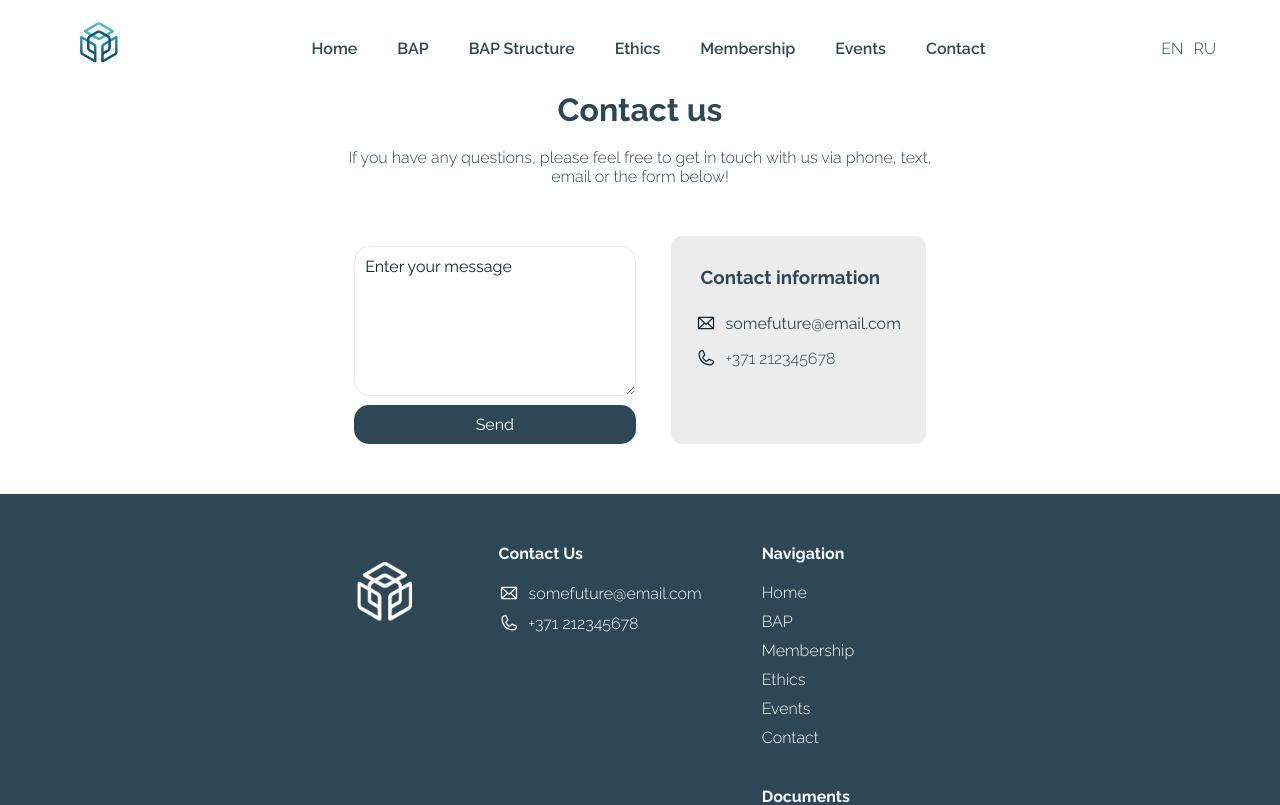
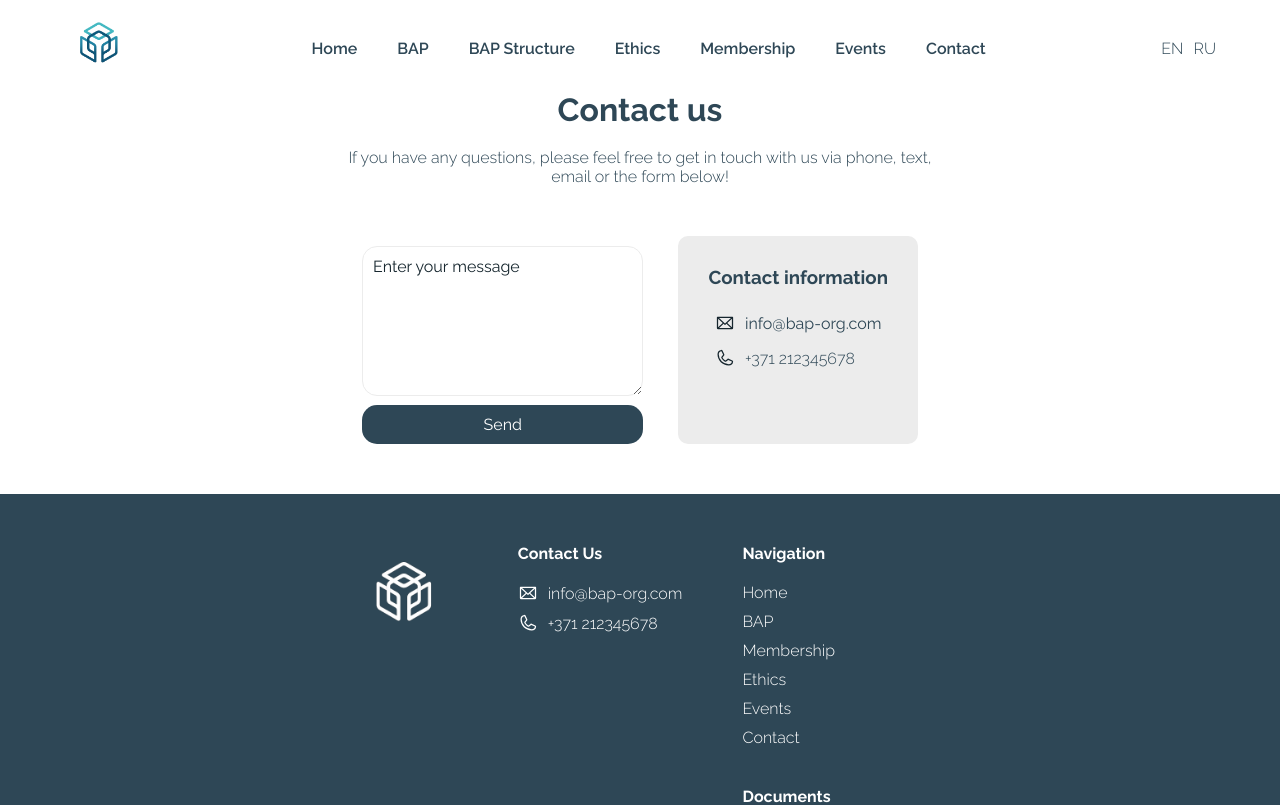
Before and after one commit to orngsoftware/bap-website, a Next.js app: page /en/contact in a window 1280 px wide. Shown: the top 805 px of the page. Built offline with nearby package versions, Linux system fonts and the light colour scheme.

Commit message:
Update email

```diff
--- a/src/app/[locale]/contact/page.tsx
+++ b/src/app/[locale]/contact/page.tsx
@@ -30,10 +30,10 @@ export default function Contact() {
                 <div className="diff-color-bg" style={{padding: 25, gap: 20}}>
                    <h3 style={{alignSelf: "flex-start"}}>{t('heading1')}</h3>
                    <div className="col" style={{gap: 15}}>
-                        <Link href="mailto:somefuture@email.com" style={{fontWeight: "normal"}}>
+                        <Link href="mailto:info@bap-org.com" style={{fontWeight: "normal"}}>
                             <div className="icon-row">
                                 <svg xmlns="http://www.w3.org/2000/svg" width="20" height="20" fill="var(--almost-black-color)" viewBox="0 0 256 256"><path d="M224,48H32a8,8,0,0,0-8,8V192a16,16,0,0,0,16,16H216a16,16,0,0,0,16-16V56A8,8,0,0,0,224,48Zm-96,85.15L52.57,64H203.43ZM98.71,128,40,181.81V74.19Zm11.84,10.85,12,11.05a8,8,0,0,0,10.82,0l12-11.05,58,53.15H52.57ZM157.29,128,216,74.18V181.82Z"></path></svg>
-                                <p>somefuture@email.com</p>
+                                <p>info@bap-org.com</p>
                             </div>
                         </Link>
                         <div className="icon-row">
--- a/src/components/Footer.tsx
+++ b/src/components/Footer.tsx
@@ -23,10 +23,10 @@ const Footer = () => {
 
                 <div className="footer-col">
                     <p className="footer-heading">{footerT('2')}</p>
-                    <Link href="mailto:somefuture@email.com">
+                    <Link href="mailto:info@bap-org.com">
                         <div className="icon-row">
                             <svg xmlns="http://www.w3.org/2000/svg" width="20" height="20" fill="white" viewBox="0 0 256 256"><path d="M224,48H32a8,8,0,0,0-8,8V192a16,16,0,0,0,16,16H216a16,16,0,0,0,16-16V56A8,8,0,0,0,224,48Zm-96,85.15L52.57,64H203.43ZM98.71,128,40,181.81V74.19Zm11.84,10.85,12,11.05a8,8,0,0,0,10.82,0l12-11.05,58,53.15H52.57ZM157.29,128,216,74.18V181.82Z"></path></svg>
-                            somefuture@email.com
+                            info@bap-org.com
                         </div>
                     </Link>
                     <div className="icon-row">
```
